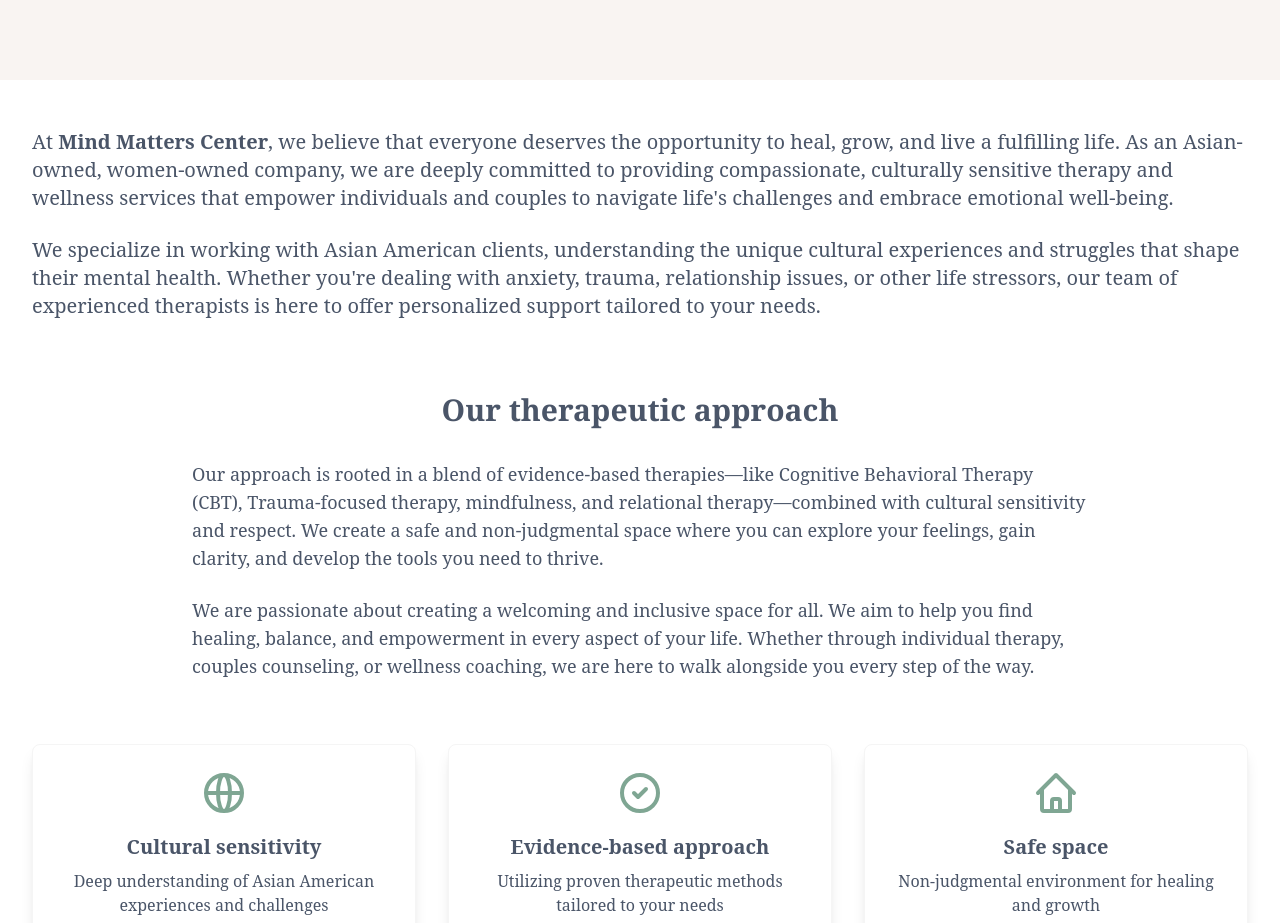
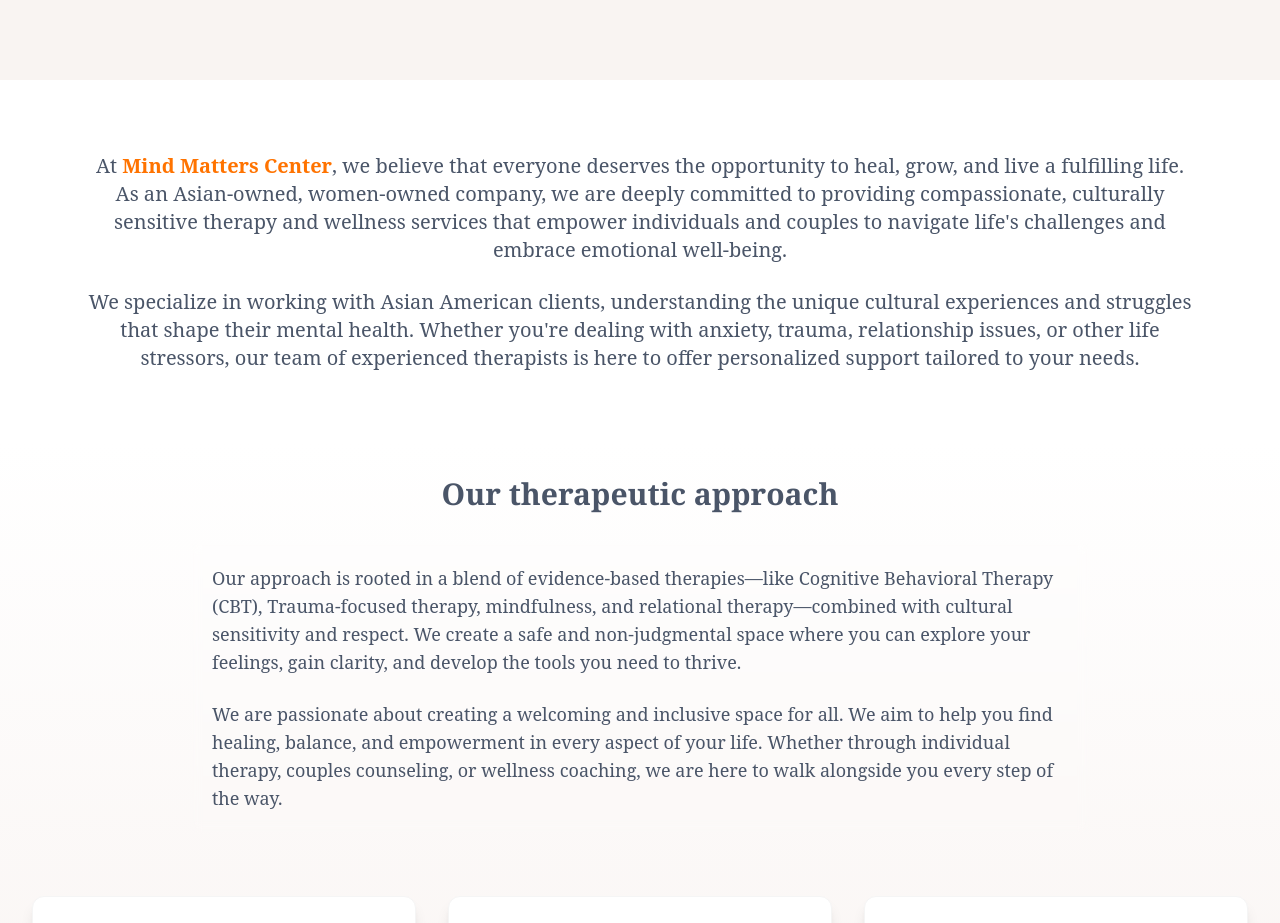
Before and after one commit to SravanthiSinha/mmc, a React (Vite) app: page /mmc/about in a window 1280 px wide. Shown: the part 264-1187 px from the top of the page. Built offline with nearby package versions, Linux system fonts and the light colour scheme; a web font is replaced by a local one.

Commit message:
enhance pages

```diff
--- a/src/pages/About.jsx
+++ b/src/pages/About.jsx
@@ -1,5 +1,4 @@
 import { Link } from 'react-router-dom';
-
 import { FadeInSection } from '../components/shared/Animations';
 
 const About = () => {
@@ -51,16 +50,16 @@
       </section>
 
       {/* Mission Section */}
-      <section className="bg-brand-background-primary py-8 sm:py-10 md:py-12">
-        <div className="max-w-7xl mx-auto px-4 sm:px-6 lg:px-8">
+      <section className="relative py-8 sm:py-10 md:py-12 bg-brand-background-primary">
+        <div className="max-w-7xl mx-auto px-4 sm:px-6 lg:px-8 relative">
           <FadeInSection>
-            <div className="prose prose-lg mx-auto text-brand-text-primary">
-              <p className="text-base sm:text-lg md:text-xl mb-6">
-                At <strong className="text-brand-text-primary">Mind Matters Center</strong>, we believe that everyone deserves the opportunity to heal, grow, and live a fulfilling life.
+            <div className="p-4 sm:p-5 md:p-6 max-w-6xl mx-auto text-brand-text-primary backdrop-blur-sm">
+              <p className="text-center sm:text-lg md:text-xl mb-6 leading-relaxed">
+                At <strong className="text-brand-coral">Mind Matters Center</strong>, we believe that everyone deserves the opportunity to heal, grow, and live a fulfilling life.
                 As an Asian-owned, women-owned company, we are deeply committed to providing compassionate,
                 culturally sensitive therapy and wellness services that empower individuals and couples to navigate life's challenges and embrace emotional well-being.
               </p>
-              <p className="text-base sm:text-lg md:text-xl">
+              <p className="text-center sm:text-lg md:text-xl leading-relaxed">
                 We specialize in working with Asian American clients, understanding the unique cultural experiences and struggles that shape their mental health.
                 Whether you're dealing with anxiety, trauma, relationship issues, or other life stressors, our team of experienced therapists is here to offer personalized support tailored to your needs.
               </p>
@@ -70,21 +69,21 @@
       </section>
 
       {/* Approach Section */}
-      <section className="bg-brand-background-primary py-6">
+      <section className="py-6 sm:py-8 bg-gradient-to-b from-brand-background-primary to-brand-background-secondary">
         <div className="max-w-7xl mx-auto px-4 sm:px-6 lg:px-8">
           <FadeInSection className="text-center mb-8">
-            <h2 className="text-xl sm:text-2xl md:text-3xl font-serif text-brand-text-primary mb-6 sm:mb-8 text-center">
+            <h2 className="text-xl sm:text-2xl md:text-3xl font-serif text-brand-text-primary">
               Our therapeutic approach
             </h2>
           </FadeInSection>
-          <FadeInSection direction="up" className="max-w-4xl mx-auto">
-            <div className="max-w-4xl mx-auto">
-              <p className="text-base sm:text-lg text-brand-text-primary mb-6">
+          <FadeInSection direction="up">
+            <div className="max-w-4xl mx-auto p-4 sm:p-5 backdrop-blur-sm  mb-16">
+              <p className="text-base sm:text-lg text-brand-text-primary mb-6 leading-relaxed">
                 Our approach is rooted in a blend of evidence-based therapies—like Cognitive Behavioral Therapy (CBT),
                 Trauma-focused therapy, mindfulness, and relational therapy—combined with cultural sensitivity and respect.
                 We create a safe and non-judgmental space where you can explore your feelings, gain clarity, and develop the tools you need to thrive.
               </p>
-              <p className="text-base sm:text-lg text-brand-text-primary mb-16">
+              <p className="text-base sm:text-lg text-brand-text-primary leading-relaxed">
                 We are passionate about creating a welcoming and inclusive space for all. We aim to help
                 you find healing, balance, and empowerment in every aspect of your life. Whether through
                 individual therapy, couples counseling, or wellness coaching, we are here to walk alongside
@@ -97,7 +96,7 @@
               <div
                 key={index}
                 className="flex-1 basis-[calc(100%-1.5rem)] sm:basis-[calc(50%-1.5rem)] md:basis-[calc(33.333%-1.5rem)]
-                  min-w-[280px] max-w-[400px] bg-white p-6 rounded-lg shadow-lg border border-brand-gray-warm
+                  min-w-[280px] max-w-[400px] bg-white p-6 rounded-xl shadow-lg border border-brand-gray-warm
                   text-center hover:shadow-xl transition-shadow duration-300"
               >
                 <div className="flex justify-center mb-4">
@@ -116,7 +115,7 @@
       </section>
 
       {/* CTA Section */}
-      <section className="py-8 sm:py-10 md:py-12 bg-brand-background-primary">
+      <section className="py-8 sm:py-10 md:py-12 bg-brand-background-secondary">
         <FadeInSection direction="up" className="max-w-4xl mx-auto px-4 sm:px-6 lg:px-8 text-center">
           <div className="max-w-4xl mx-auto px-4 sm:px-6 lg:px-8 text-center">
             <h2 className="text-xl sm:text-2xl md:text-3xl font-serif text-brand-text-primary mb-4 sm:mb-6">
--- a/src/pages/Resources.jsx
+++ b/src/pages/Resources.jsx
@@ -121,7 +121,7 @@
             </section>
 
             {/* Help Section */}
-            <section className="py-12 sm:py-16 bg-brand-background-primary">
+            <section className="py-12 sm:py-16 bg-brand-background-secondary">
                 <FadeInSection direction="up">
                     <div className="max-w-4xl mx-auto px-4 sm:px-6 lg:px-8 text-center">
                         <h2 className="text-xl sm:text-2xl md:text-3xl font-serif text-brand-text-primary mb-6">
```
